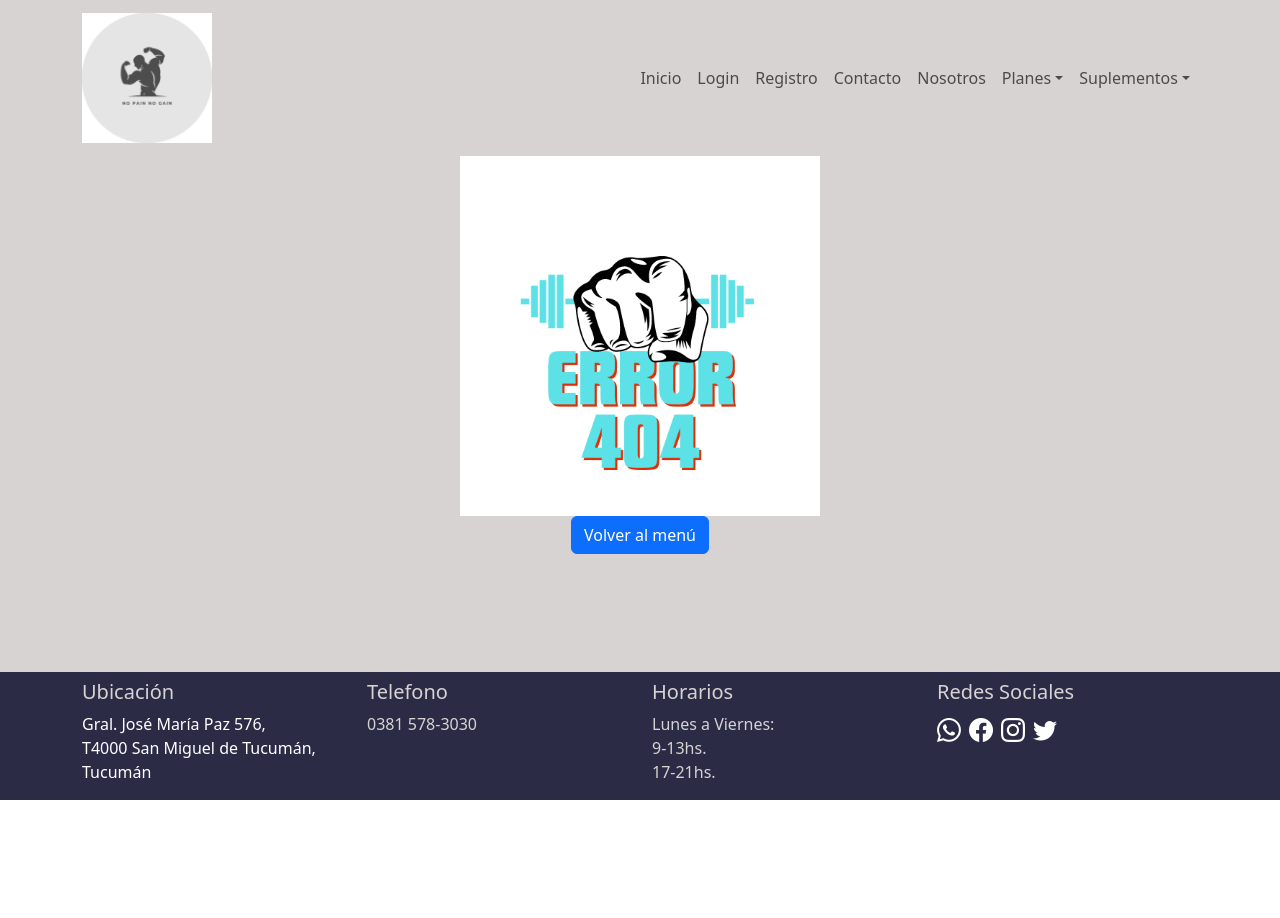
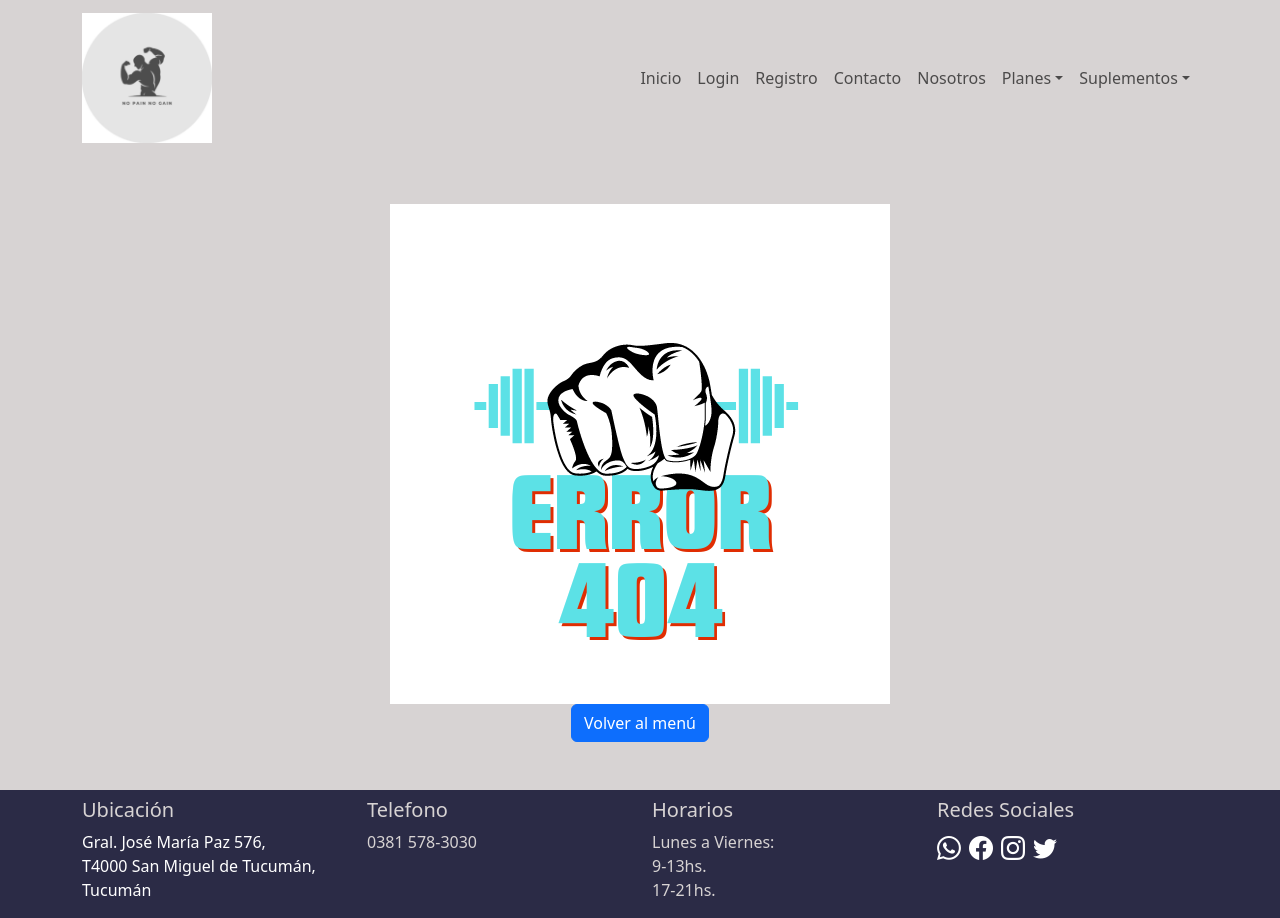
Before and after one commit to cristiandcode/Gimnasio, a React (Vite) app: page /Registro in a window 1280 px wide. Before the commit the page ends 800 px from the top, so only its background shows below. Built offline with nearby package versions, Linux system fonts and the light colour scheme.

Commit message:
se agrego a la imagen de error 404 img-fluid, container y margin

```diff
--- a/src/components/pages/Error404.jsx
+++ b/src/components/pages/Error404.jsx
@@ -1,14 +1,18 @@
-import error from '../../assets/error404.png'
-import { Link } from 'react-router-dom';
+import { Container } from "react-bootstrap";
+import error from "../../assets/error404.png";
+import { Link } from "react-router-dom";
+
 const Error404 = () => {
-    return (
-        <section className='mainSection text-center'>
-            <img src = {error} className='img-error' alt="error 404"/>
-            <div>
-                <Link className='btn btn-primary mb-5 'to="/">Volver al menú</Link>
-            </div>
-        </section>
-    );
+  return (
+    <Container className="mainSection text-center">
+      <img src={error} className="img-fluid mt-5" alt="error 404" />
+      <div>
+        <Link className="btn btn-primary mb-5 " to="/">
+          Volver al menú
+        </Link>
+      </div>
+    </Container>
+  );
 };
 
 export default Error404;
```
